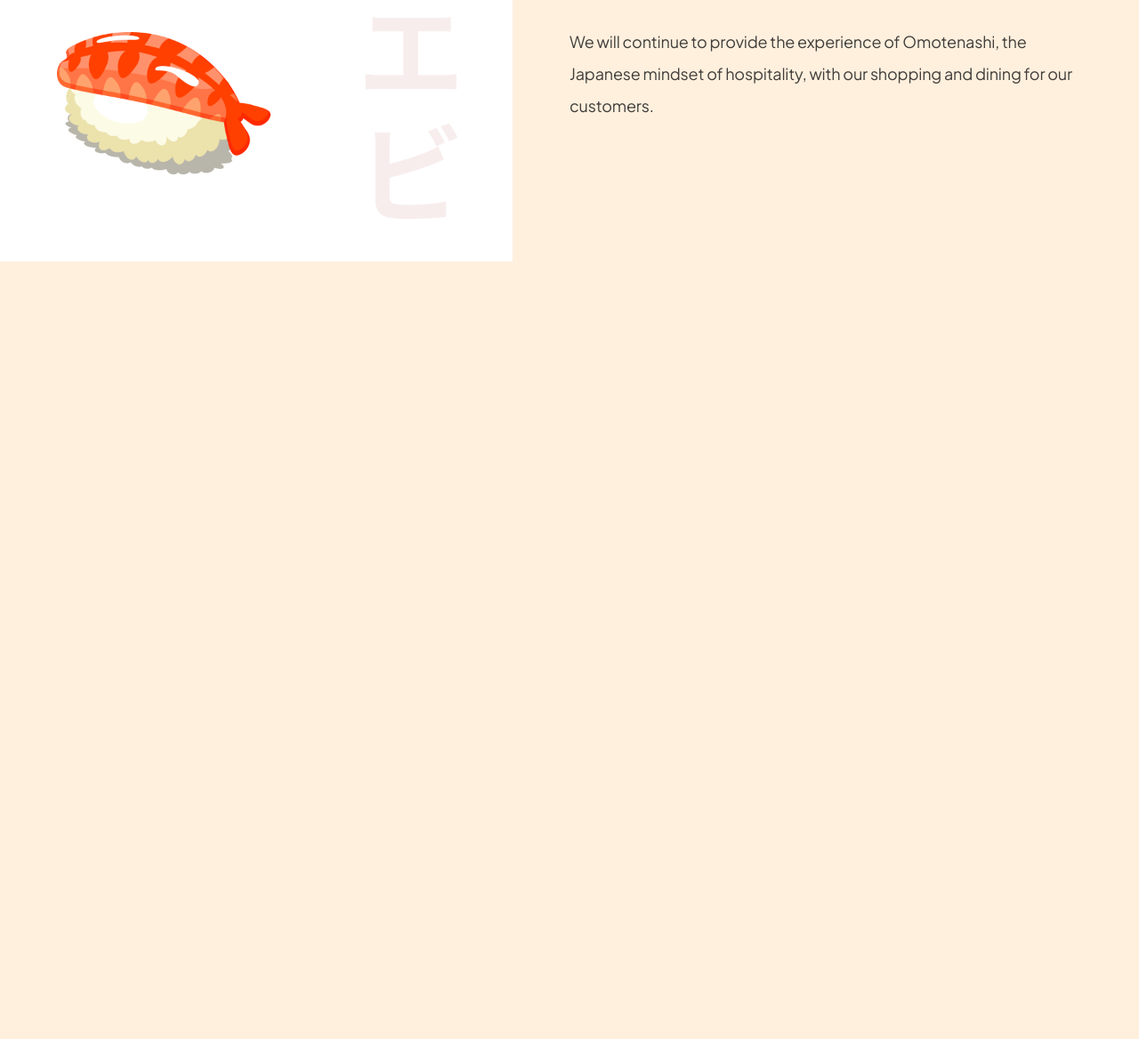
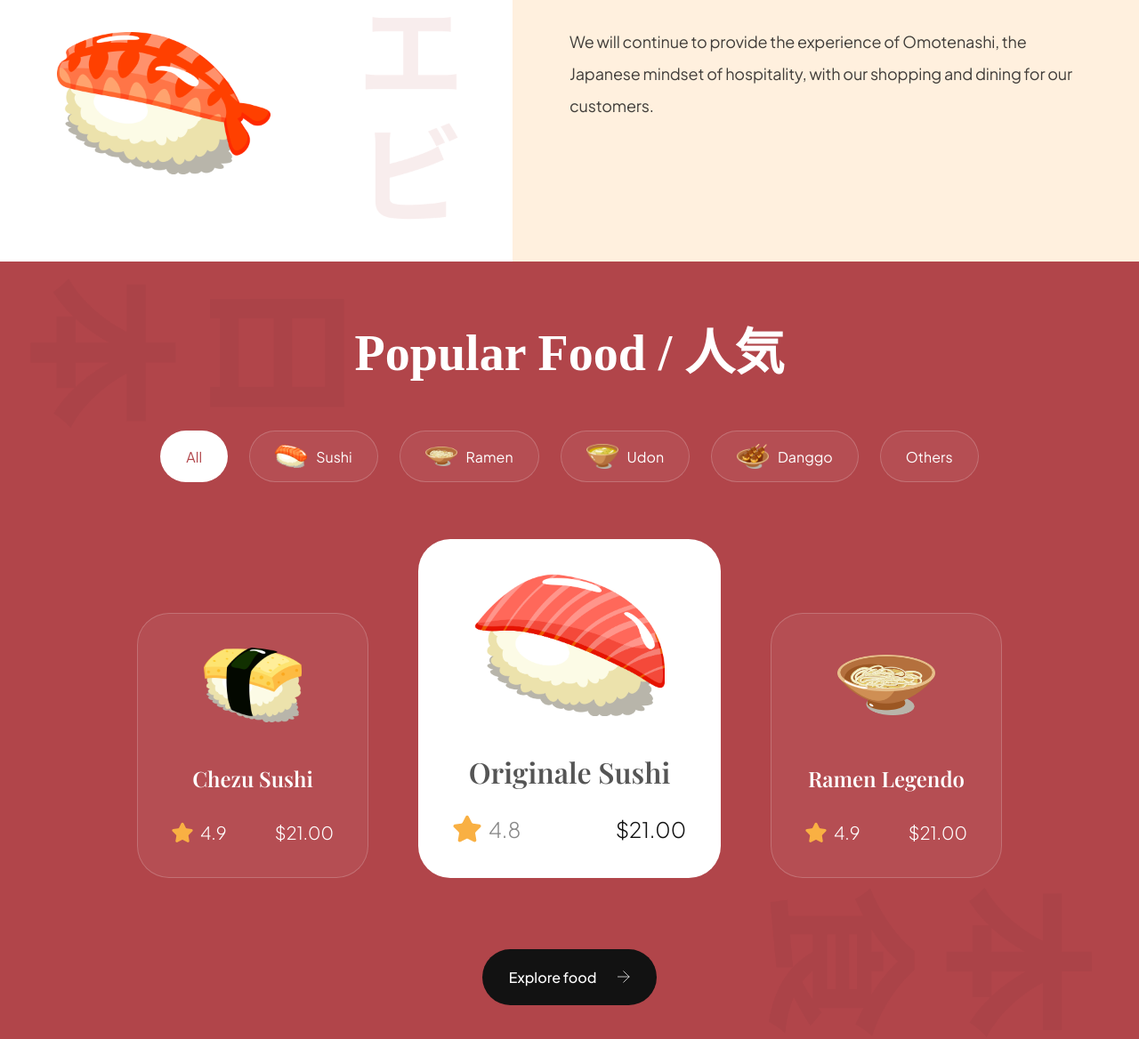
Before and after one commit to jeanZpirs/sushi-proyecto, a website built with Vite: page index.html in a window 1280 px wide. Shown: the part 1226-2394 px from the top of the page at 89% size. Before the commit the page ends 1520 px from the top, so only its background shows below. Built offline with nearby package versions, Linux system fonts and the light colour scheme.

Commit message:
popular-section animations 23/06/2025

```diff
--- a/css/sections/popular.css
+++ b/css/sections/popular.css
@@ -0,0 +1,193 @@
+.popular-foods {
+  padding: 64px;
+
+  display: flex;
+  flex-direction: column;
+
+  background-color: var(--primary-color);
+  background-image: url("/assets/popular_bg.png");
+  background-position: center;
+  background-repeat: no-repeat;
+  background-size: contain;
+
+  overflow: hidden;
+}
+
+.popular-foods__title {
+  font-size: 56px;
+  font-family: var(-playfair-display);
+  font-weight: 600;
+  line-height: 78px;
+  text-align: center;
+  color: var(--color-white);
+}
+
+.popular-foods__filters {
+  margin-top: 48px;
+  max-width: 100%;
+  overflow-x: auto;
+
+  display: flex;
+  justify-content: center;
+  gap: 24px;
+}
+
+.popular-foods__filter-btn {
+  padding: 10px 28px;
+  display: flex;
+  flex-direction: row;
+  align-items: center;
+  gap: 10px;
+
+  background-color: rgba(255, 255, 255, 0.05);
+  border: 1px solid rgba(255, 255, 255, 0.2);
+  border-radius: 46px;
+  font-size: 16px;
+  font-weight: 300px;
+  line-height: 25px;
+  font-family: var(--plus-jakarta-sans);
+  color: var(--color-white);
+  cursor: pointer;
+}
+
+.popular-foods__filter-btn img {
+  width: 36px;
+  height: 36px;
+  object-fit: contain;
+}
+
+.popular-foods__filter-btn.active {
+  background-color: var(--color-white);
+  color: var(--primary-color);
+}
+
+.popular-foods__filter-btn:hover {
+  background-color: var(--color-white);
+  color: var(--primary-color);
+}
+
+.popular-foods__catalogue {
+  margin-top: 64px;
+
+  display: flex;
+  justify-content: center;
+  align-items: flex-end;
+  flex-wrap: wrap;
+  gap: 56px;
+}
+
+.popular-foods__button {
+  width: fit-content;
+  padding: 20px 30px;
+  margin: 80px auto 0;
+
+  font-weight: 500;
+  font-size: 16px;
+  line-height: 23px;
+  font-family: var(--plus-jakarta-sans);
+  color: var(--color-white);
+
+  border: none;
+  outline: none;
+  background-color: var(--secondary-color);
+  border-radius: 64px;
+  cursor: pointer;
+}
+
+.popular-foods__button img {
+  width: 14px;
+  height: 14px;
+  object-fit: contain;
+  margin-left: 21px;
+}
+
+.popular-foods__card {
+  padding: 38px;
+  min-width: 260px;
+  height: fit-content;
+
+  display: flex;
+  align-items: center;
+  flex-direction: column;
+
+  border-radius: 36px;
+  background: rgba(255, 255, 255, 0.05);
+  border: 1px solid rgba(255, 255, 255, 0.2);
+}
+
+.popular-foods__card-image {
+  width: 110px;
+  height: 84px;
+  object-fit: contain;
+}
+
+.popular-foods__card-title {
+  margin-top: 47px;
+  font-weight: 600;
+  font-size: 24px;
+  line-height: 32px;
+  font-family: var(--playfair-display);
+  color: var(--color-white);
+  text-align: center;
+}
+
+.popular-foods__card-details {
+  width: 100%;
+  margin-top: 32px;
+}
+
+.popular-foods__card-rating {
+  display: flex;
+  align-items: center;
+  gap: 8px;
+}
+
+.popular-foods__card-rating img {
+  width: 24px;
+  height: 24px;
+  object-fit: contain;
+}
+
+.popular-foods__card-rating p {
+  font-size: 20px;
+  font-weight: 300;
+  font-family: var(--plus-jakarta-sans);
+  color: var(--color-white);
+}
+
+.popular-foods__card-price {
+  font-size: 20px;
+  font-weight: 300;
+  font-family: var(--plus-jakarta-sans);
+  color: var(--color-white);
+}
+
+.popular-foods__card.active-card {
+  background-color: var(--color-white);
+  min-width: 340px;
+}
+
+.popular-foods__card.active-card .popular-foods__card-image {
+  width: 214px;
+  height: 160px;
+}
+
+.popular-foods__card.active-card .popular-foods__card-title {
+  color: var(--black-500);
+  font-size: 32px;
+}
+
+.popular-foods__card.active-card .popular-foods__card-rating img {
+  width: 32px;
+  height: 32px;
+}
+
+.popular-foods__card.active-card .popular-foods__card-rating p {
+  font-size: 24px;
+  color: var(--gray-100);
+}
+
+.popular-foods__card.active-card .popular-foods__card-price {
+  font-size: 24px;
+  color: var(--secondary-color);
+}
--- a/index.html
+++ b/index.html
@@ -10,11 +10,11 @@
   <body>
     <header>
       <nav class="header__nav">
-        <div class="header__logo">
+        <div data-aos="fade-down" class="header__logo">
           <h4>Sushiman</h4>
           <div class="header__logo-overlay"></div>
         </div>
-        <ul class="header__menu">
+        <ul data-aos="fade-down" class="header__menu">
           <li>
             <a href="#menu">Menu</a>
           </li>
@@ -42,7 +42,7 @@
 
     <section class="hero">
       <div class="hero-image">
-        <img src="assets/sushi-1.png" alt="sushi" />
+        <img src="assets/sushi-1.png" alt="sushi" data-aos="fade-up" />
         <h2>
           日 <br />
           本 <br />
@@ -53,7 +53,7 @@
       </div>
 
       <div class="hero-content">
-        <div class="hero-content-info">
+        <div class="hero-content-info" data-aos="fade-left">
           <h1>Feel the taste of Japanese food</h1>
           <p>
             Feel the taste of the most popular Japanese food from anywhere and
@@ -68,7 +68,7 @@
           </div>
         </div>
 
-        <div class="hero-content__testimonial">
+        <div class="hero-content__testimonial" data-aos="fade-up">
           <div class="hero-content__customer flex-center">
             <h4>24<span>k+</span></h4>
             <p>Happy customers</p>
@@ -87,7 +87,7 @@
     <section class="about-us" id="about-us">
       <div class="about-us__image">
         <div class="about-us__image-sushi3">
-          <img src="assets/sushi-3.png" alt="Sushi" />
+          <img src="assets/sushi-3.png" alt="Sushi" data-aos="fade-right" />
         </div>
 
         <button class="about-us__button">
@@ -97,7 +97,7 @@
         </button>
 
         <div class="about-us__image-sushi2">
-          <img src="assets/sushi-2.png" alt="Sushi" />
+          <img src="assets/sushi-2.png" alt="Sushi" data-aos="fade-right" />
         </div>
       </div>
 
@@ -114,6 +114,95 @@
       </div>
     </section>
 
+    <section class="popular-foods" id="#menu">
+      <h2 class="popular-foods__title" data-aos="flip-up">
+        Popular Food / 人気
+      </h2>
+
+      <div
+        class="popular-foods__filters sushi__hide-scrollbar"
+        data-aos="fade-up"
+      >
+        <button class="popular-foods__filter-btn active">All</button>
+        <button class="popular-foods__filter-btn">
+          <img src="assets/sushi-9.png" alt="Sushi 9" />
+          Sushi
+        </button>
+        <button class="popular-foods__filter-btn">
+          <img src="assets/sushi-8.png" alt="Sushi 8" />
+          Ramen
+        </button>
+        <button class="popular-foods__filter-btn">
+          <img src="assets/sushi-7.png" alt="Sushi 7" />
+          Udon
+        </button>
+        <button class="popular-foods__filter-btn">
+          <img src="assets/sushi-6.png" alt="Sushi 6" />
+          Danggo
+        </button>
+        <button class="popular-foods__filter-btn">Others</button>
+      </div>
+
+      <div class="popular-foods__catalogue" data-aos="fade-up">
+        <article class="popular-foods__card">
+          <img
+            class="popular-foods__card-image"
+            src="assets/sushi-12.png"
+            alt="sushi-12"
+          />
+
+          <h4 class="popular-foods__card-title">Chezu Sushi</h4>
+
+          <div class="popular-foods__card-details flex-between">
+            <div class="popular-foods__card-rating">
+              <img src="assets/star.svg" alt="star" />
+              <p>4.9</p>
+            </div>
+            <p class="popular-foods__card-price">$21.00</p>
+          </div>
+        </article>
+        <article class="popular-foods__card active-card">
+          <img
+            class="popular-foods__card-image"
+            src="assets/sushi-11.png"
+            alt="sushi-11"
+          />
+
+          <h4 class="popular-foods__card-title">Originale Sushi</h4>
+
+          <div class="popular-foods__card-details flex-between">
+            <div class="popular-foods__card-rating">
+              <img src="assets/star.svg" alt="star" />
+              <p>4.8</p>
+            </div>
+            <p class="popular-foods__card-price">$21.00</p>
+          </div>
+        </article>
+        <article class="popular-foods__card">
+          <img
+            class="popular-foods__card-image"
+            src="assets/sushi-10.png"
+            alt="sushi-10"
+          />
+
+          <h4 class="popular-foods__card-title">Ramen Legendo</h4>
+
+          <div class="popular-foods__card-details flex-between">
+            <div class="popular-foods__card-rating">
+              <img src="assets/star.svg" alt="star" />
+              <p>4.9</p>
+            </div>
+            <p class="popular-foods__card-price">$21.00</p>
+          </div>
+        </article>
+      </div>
+
+      <button class="popular-foods__button">
+        Explore food
+        <img src="assets/arrow-right.svg" alt="arrow-right" />
+      </button>
+    </section>
+
     <script src="js/script.js" type="module"></script>
   </body>
 </html>
```
